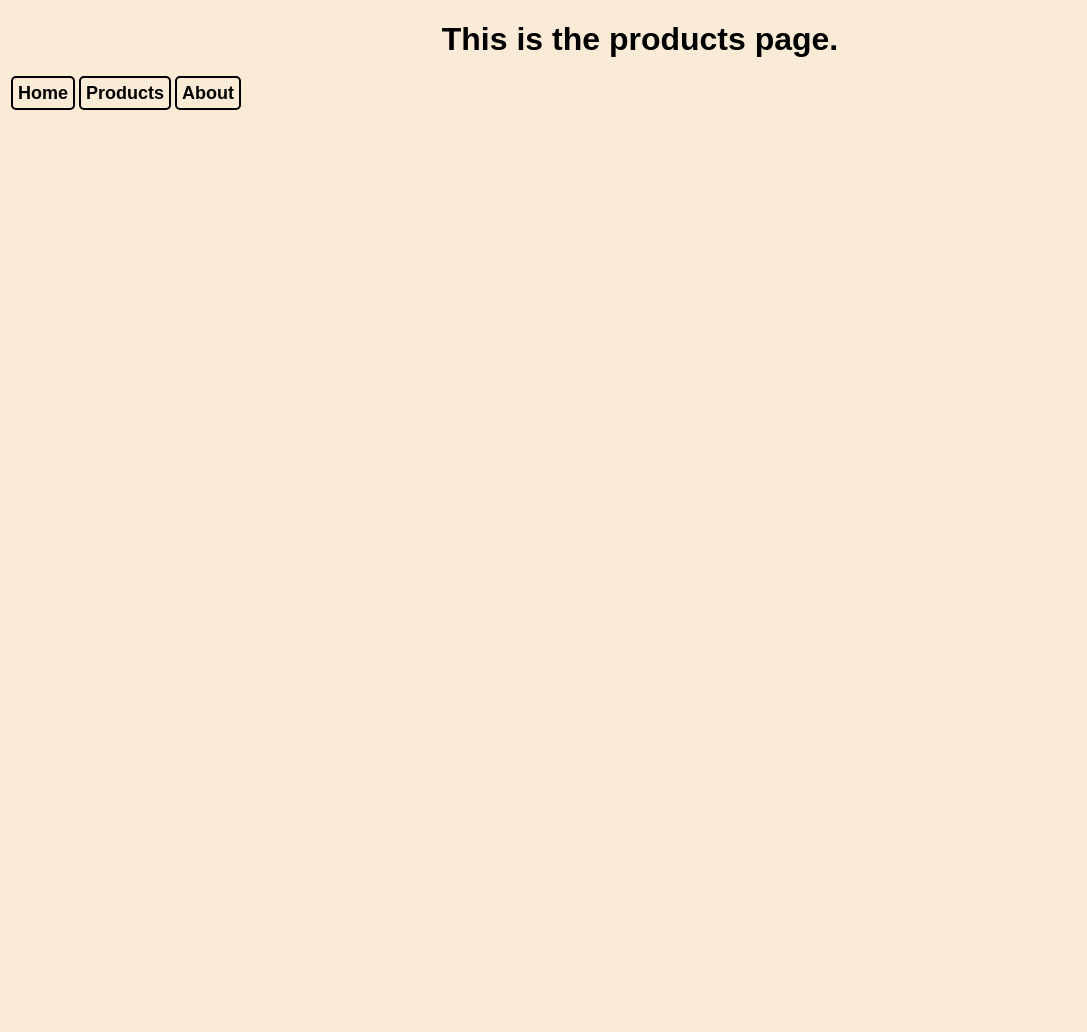
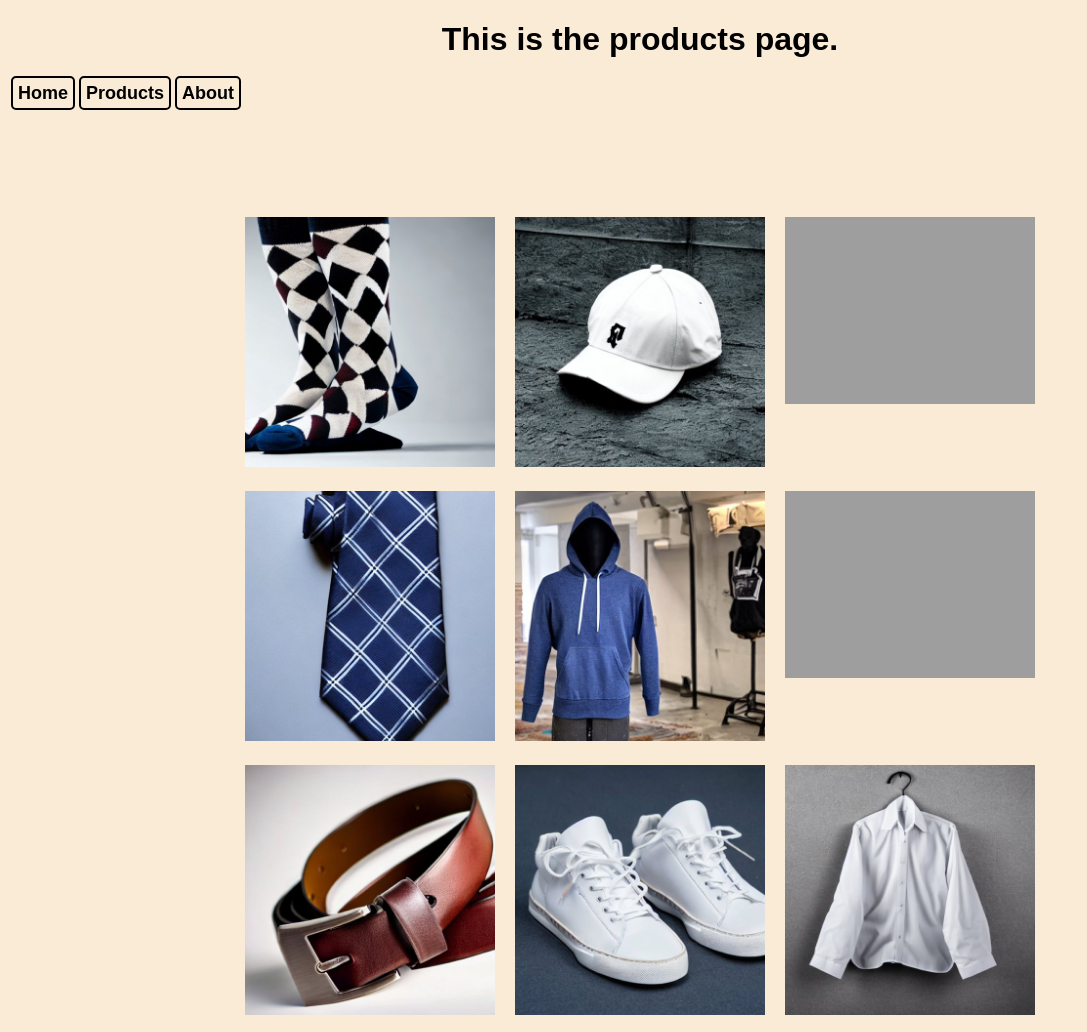
Before and after one commit to jamieb-dev/Shop, a plain HTML site: page products.html in a window 1280 px wide. Shown: the whole page, without its empty margins (0-1087 px from the left). Before the commit the page ends 800 px from the top, so only its background shows below. Drawn offline with Linux system fonts and the light colour scheme; the site is published under a folder, as on GitHub Pages, so addresses that start at the root find nothing.

Commit message:
Fix directory address to link images

```diff
--- a/products.html
+++ b/products.html
@@ -34,19 +34,19 @@
 
     <div class="products-container">
         <div class="product-row">
-            <div class="prodcut-image"><img src="/images/argyle_socks.jpeg" alt=""></div>
-            <div class="prodcut-image"><img src="/images/baseball_cap.jpeg" alt=""></div>
-            <div class="prodcut-image"><img src="/images/Beige_Jumper.png" alt=""></div>
+            <div class="prodcut-image"><img src="./images/argyle_socks.jpeg" alt=""></div>
+            <div class="prodcut-image"><img src="./images/baseball_cap.jpeg" alt=""></div>
+            <div class="prodcut-image"><img src="./images/Beige_Jumper.png" alt=""></div>
         </div>
         <div class="product-row">
-            <div class="prodcut-image"><img src="/images/blue_argyle_tie.jpeg" alt=""></div>
-            <div class="prodcut-image"><img src="/images/Blue_Hoodie.jpeg" alt=""></div>
-            <div class="prodcut-image"><img src="/images/Grey_Jumper.png" alt=""></div>
+            <div class="prodcut-image"><img src="./images/blue_argyle_tie.jpeg" alt=""></div>
+            <div class="prodcut-image"><img src="./images/Blue_Hoodie.jpeg" alt=""></div>
+            <div class="prodcut-image"><img src="./images/Grey_Jumper.png" alt=""></div>
         </div>
         <div class="product-row">
-            <div class="prodcut-image"><img src="/images/leather_belt.jpeg" alt=""></div>
-            <div class="prodcut-image"><img src="/images/white_sneakers.jpeg" alt=""></div>
-            <div class="prodcut-image"><img src="/images/white_shirt.jpeg" alt=""></div>
+            <div class="prodcut-image"><img src="./images/leather_belt.jpeg" alt=""></div>
+            <div class="prodcut-image"><img src="./images/white_sneakers.jpeg" alt=""></div>
+            <div class="prodcut-image"><img src="./images/white_shirt.jpeg" alt=""></div>
         </div>
     </div>
 
```
